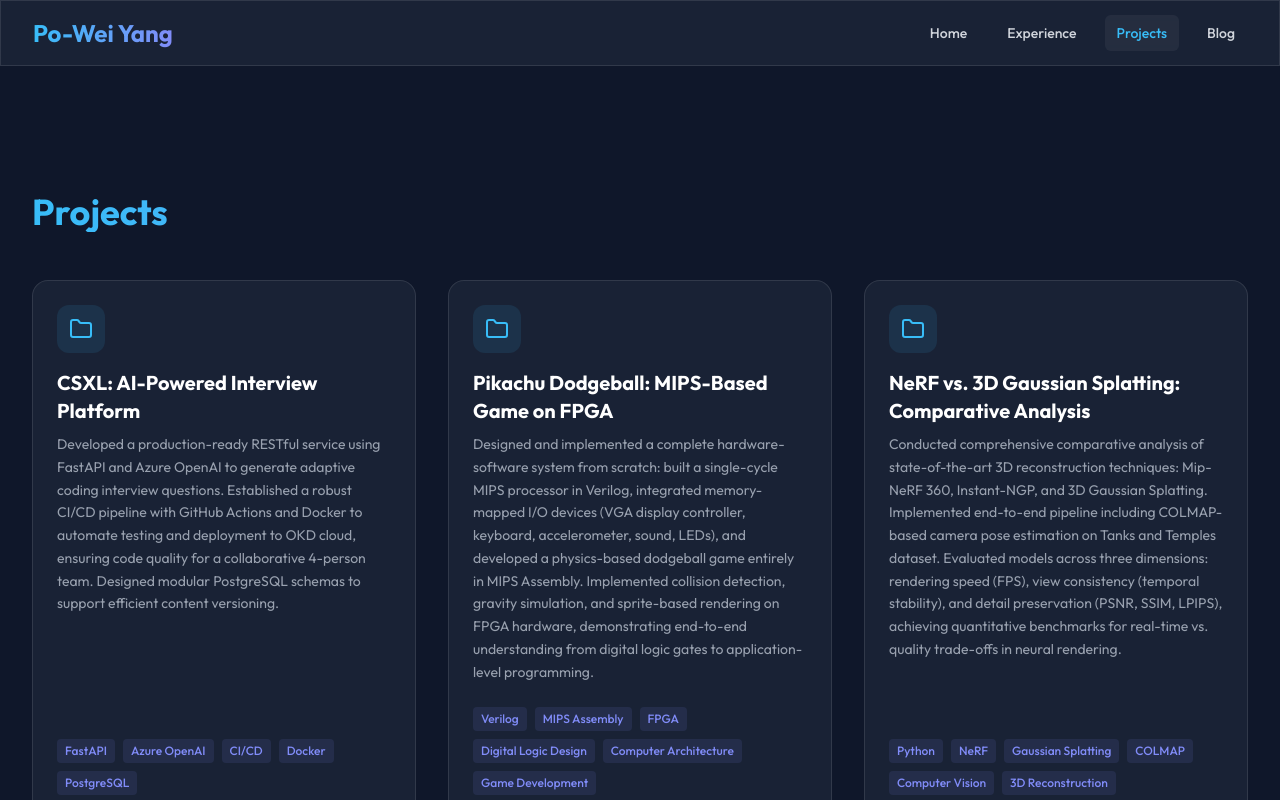
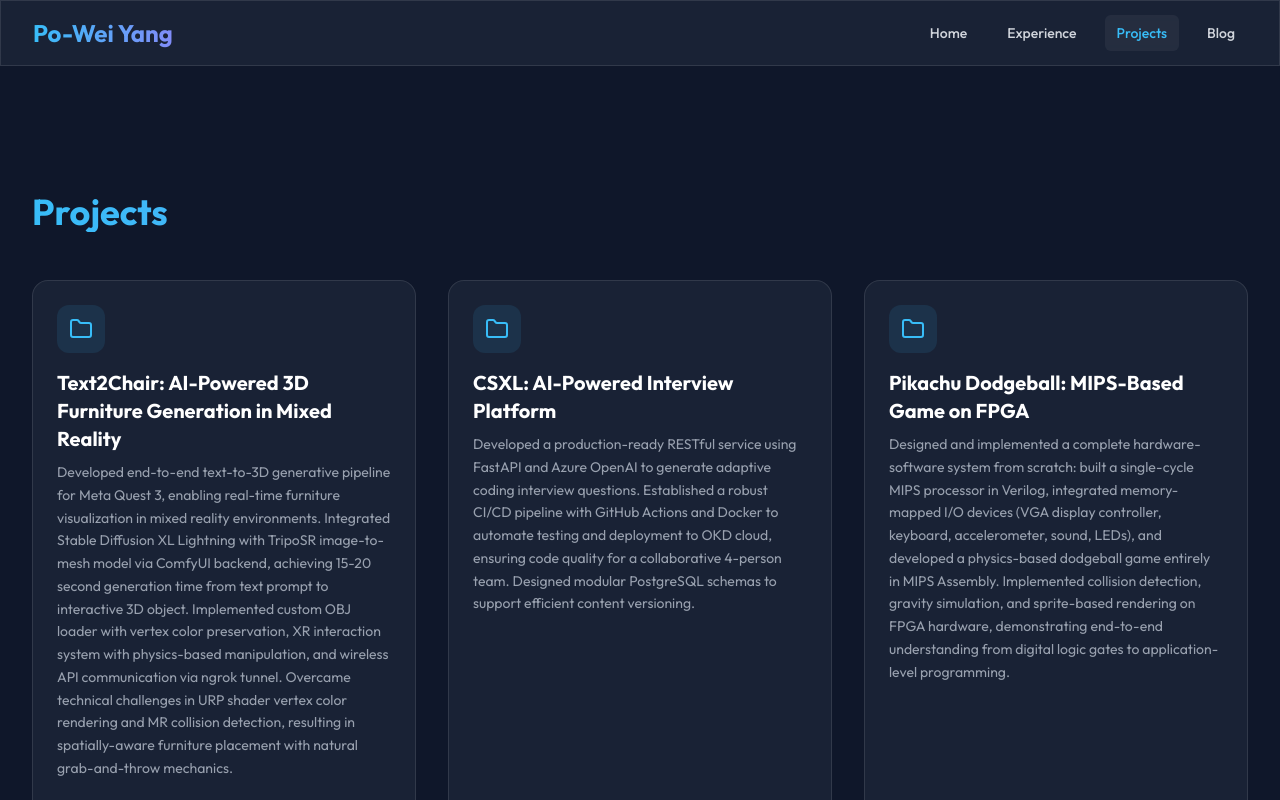
Before and after one commit to Paulyang80/Paulyang80.github.io, a Next.js app: page /projects in a window 1280 px wide. Shown: the top 800 px of the page. Built offline with nearby package versions, Linux system fonts and the light colour scheme.

Commit message:
feat: add Text2Chair project to projects data

```diff
--- a/src/data/projects.ts
+++ b/src/data/projects.ts
@@ -8,6 +8,12 @@ export interface Project {
 }
 
 export const PROJECTS_DATA: Project[] = [
+  {
+title: "Text2Chair: AI-Powered 3D Furniture Generation in Mixed Reality",
+description: "Developed end-to-end text-to-3D generative pipeline for Meta Quest 3, enabling real-time furniture visualization in mixed reality environments. Integrated Stable Diffusion XL Lightning with TripoSR image-to-mesh model via ComfyUI backend, achieving 15-20 second generation time from text prompt to interactive 3D object. Implemented custom OBJ loader with vertex color preservation, XR interaction system with physics-based manipulation, and wireless API communication via ngrok tunnel. Overcame technical challenges in URP shader vertex color rendering and MR collision detection, resulting in spatially-aware furniture placement with natural grab-and-throw mechanics.",
+tags: ["Unity", "C#", "XR", "Mixed Reality", "Meta Quest 3", "Stable Diffusion", "TripoSR", "ComfyUI", "3D Generation", "Computer Vision", "URP"],
+link: ""
+  },
   {
     title: "CSXL: AI-Powered Interview Platform",
     description: "Developed a production-ready RESTful service using FastAPI and Azure OpenAI to generate adaptive coding interview questions. Established a robust CI/CD pipeline with GitHub Actions and Docker to automate testing and deployment to OKD cloud, ensuring code quality for a collaborative 4-person team. Designed modular PostgreSQL schemas to support efficient content versioning.",
```
